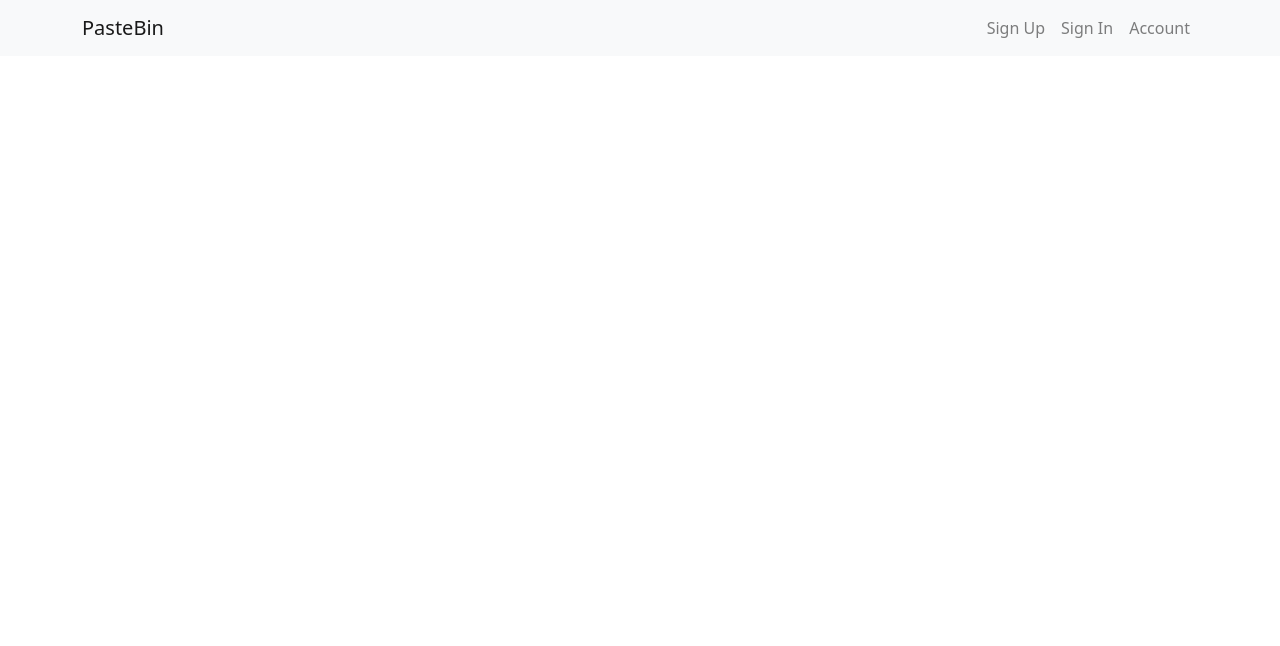
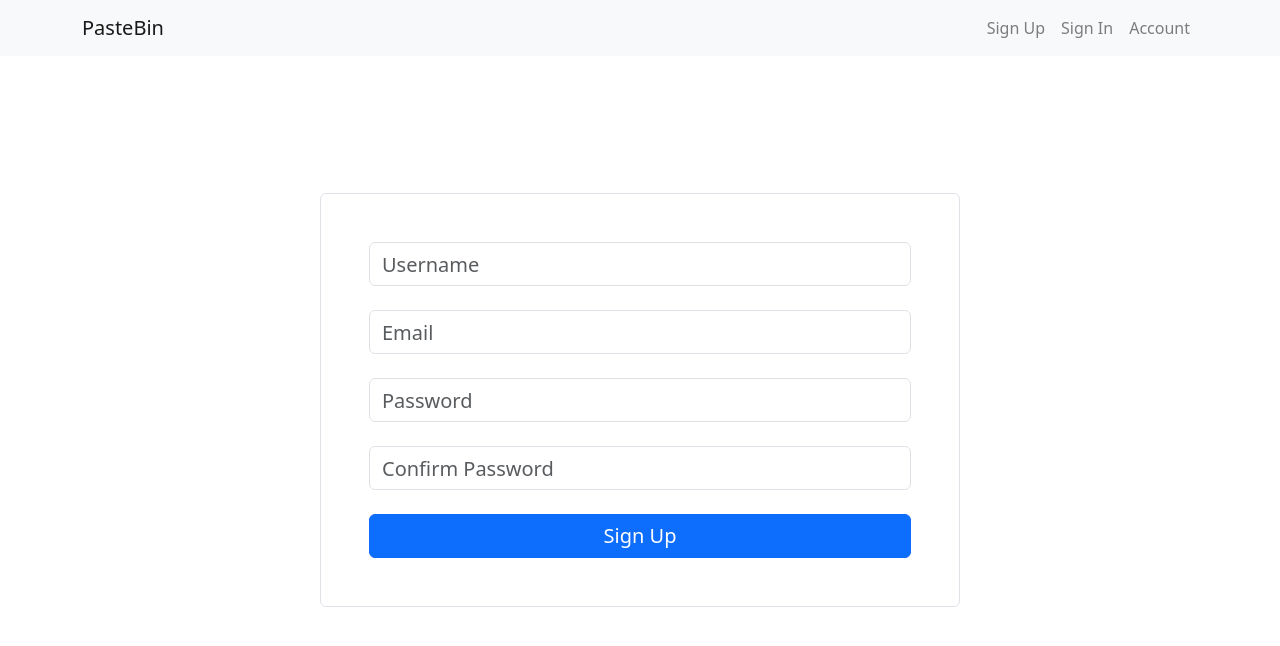
Before and after one commit to aryan-chopra/PasteBin, a React (Vite) app in the folder frontend/: page /signup in a window 1280 px wide. Shown: the top 646 px of the page. Built offline with nearby package versions, Linux system fonts and the light colour scheme; no server answers.

Commit message:
FE: Made sign in and sign up page, implemented json web tokens and authentication

```diff
--- a/frontend/package.json
+++ b/frontend/package.json
@@ -12,6 +12,7 @@
   "dependencies": {
     "axios": "^1.7.8",
     "bootstrap": "^5.3.3",
+    "http-status-codes": "^2.3.0",
     "react": "^18.3.1",
     "react-bootstrap": "^2.10.5",
     "react-dom": "^18.3.1",
--- a/frontend/src/App.jsx
+++ b/frontend/src/App.jsx
@@ -4,6 +4,8 @@ import Home from "./pages/Home";
 import { Container, Row, Stack } from "react-bootstrap";
 import './App.css'
 import View from "./pages/View.jsx";
+import Signup from "./pages/Signup.jsx";
+import Signin from "./pages/Signin.jsx";
 
 export default function App() {
   return (
@@ -12,7 +14,9 @@ export default function App() {
         <AppNavbar />
         <Routes>
           <Route path="/" element={<Home />}></Route>
-          <Route path="/:postUrl" element={<View/>}></Route>
+          <Route path="/:postUrl" element={<View />}></Route>
+          <Route path="/signup" element={<Signup />}></Route>
+          <Route path="/signin" element={<Signin />}></Route>
         </Routes>
       </Stack>
     </Router>
--- a/frontend/src/components/AppNavbar.jsx
+++ b/frontend/src/components/AppNavbar.jsx
@@ -7,27 +7,14 @@ export default function AppNavbar() {
   return (
     <Navbar collapseOnSelect expand="lg" className="bg-body-tertiary vh-0">
       <Container>
-        <Navbar.Brand href="#home">PasteBin</Navbar.Brand>
+        <Navbar.Brand href="/">PasteBin</Navbar.Brand>
         <Navbar.Toggle aria-controls="responsive-navbar-nav" />
         <Navbar.Collapse id="responsive-navbar-nav">
           <Nav className="me-auto">
-            {/* {/* <Nav.Link href="#features">Features</Nav.Link>
-            <Nav.Link href="#pricing">Pricing</Nav.Link>
-            <NavDropdown title="Dropdown" id="collapsible-nav-dropdown">
-              <NavDropdown.Item href="#action/3.1">Action</NavDropdown.Item>
-              <NavDropdown.Item href="#action/3.2">
-                Another action
-              </NavDropdown.Item>
-              <NavDropdown.Item href="#action/3.3">Something</NavDropdown.Item>
-              <NavDropdown.Divider />
-              <NavDropdown.Item href="#action/3.4">
-                Separated link
-              </NavDropdown.Item>
-            </NavDropdown> */}
           </Nav>
           <Nav>
-            <Nav.Link href="#deets">Sign Up</Nav.Link>
-            <Nav.Link eventKey={2} href="#memes">
+            <Nav.Link href="/signup">Sign Up</Nav.Link>
+            <Nav.Link eventKey={2} href="/signin">
               Sign In
             </Nav.Link>
             <Nav.Link href='#account'>Account</Nav.Link>
--- /dev/null
+++ b/frontend/src/components/CentredInput.jsx
@@ -0,0 +1,22 @@
+import { Form, Button, Stack } from "react-bootstrap"
+
+export default function CentredInput({ fields, button }) {
+    let inputFields = fields.map((field) => {
+        return (
+            <Form.Control
+                className="mx-auto mb-4 w-100 fs-5"
+                placeholder={field.placeholder}
+                onChange={(e) => field.onChange(e.target.value)} />
+        )
+    })
+
+    console.log(inputFields);
+
+
+    return (
+        <Stack className="position-absolute top-50 start-50 translate-middle border rounded p-5 w-50">
+            {inputFields}
+            <Button onClick={button.onClick} className="fs-5">{button.text}</Button>
+        </Stack>
+    )
+}
--- a/frontend/src/pages/Home.jsx
+++ b/frontend/src/pages/Home.jsx
@@ -90,8 +90,6 @@ async function submit(data) {
     console.log("Body: ");
     console.log(reqBody);
 
-
-
     const response = await fetch("http://localhost:8080/create", {
         method: "POST",
         headers: {
--- /dev/null
+++ b/frontend/src/pages/Signin.jsx
@@ -0,0 +1,54 @@
+import { useState } from "react";
+import CentredInput from "../components/CentredInput";
+import { StatusCodes } from "http-status-codes"
+
+export default function Signin() {
+    const [username, updateUsername] = useState("")
+    const [password, updatePassword] = useState("")
+
+    return (
+        <CentredInput
+            fields={[
+                {
+                    placeholder: "Username",
+                    onChange: updateUsername
+                },
+                {
+                    placeholder: "Password",
+                    onChange: updatePassword
+                }
+            ]}
+            button={{
+                text: "Sign In",
+                onClick: () => submit({ username, password })
+            }}
+        />
+    )
+}
+
+async function submit({ username, password }) {
+    const reqBody = {
+        username: username,
+        password: password
+    }
+
+    const response = await fetch("http://localhost:8080/auth/login", {
+        method: "POST",
+        headers: {
+            "Content-Type": "application/json"
+        },
+        body: JSON.stringify(reqBody)
+    })
+
+    if (response.status == StatusCodes.OK) {
+        const resData = await response.json()
+        const tokenData = JSON.stringify({
+            token: resData.token,
+            time: Date.now()
+        })
+        localStorage.setItem("jwt", tokenData)
+        console.log("success")
+    } else {
+        console.log(resData.message)
+    }
+}
--- a/frontend/src/pages/Signup.jsx
+++ b/frontend/src/pages/Signup.jsx
@@ -1,3 +1,62 @@
-export default Signup() {
+import { useState } from "react";
+import { Button, Form, Placeholder, Stack } from "react-bootstrap";
+import CentredInput from "../components/CentredInput";
 
+export default function Signup() {
+    const [username, updateUsername] = useState("")
+    const [email, updateEmail] = useState("")
+    const [password, updatePassword] = useState("")
+    const [confirmPassword, updateConfirmPassword] = useState("")
+
+    return (
+        <CentredInput
+            fields={[
+                {
+                    placeholder: "Username",
+                    onChange: updateUsername
+                },
+                {
+                    placeholder: "Email",
+                    onChange: updateEmail
+                },
+                {
+                    placeholder: "Password",
+                    onChange: updatePassword
+                },
+
+                {
+                    placeholder: "Confirm Password",
+                    onChange: updateConfirmPassword
+                },
+
+            ]}
+            button={{
+                text: "Sign Up",
+                onClick: () => submit({email, username, password})
+            }}
+        />
+    )
 }
+
+async function submit({ email, username, password }) {
+    console.log("doingsomething");
+
+    const reqBody = {
+        username: username,
+        email: email,
+        password: password
+    }
+
+    console.log(reqBody);
+
+    const response = await fetch("http://localhost:8080/auth/register", {
+        method: "POST",
+        headers: {
+            "Content-Type": "application/json"
+        },
+        body: JSON.stringify(reqBody)
+    })
+
+    const resData = await response.json()
+    console.log(resData)
+}
```
Also changed, not shown: 1 other file (tests, documents, lock files or other folders).
